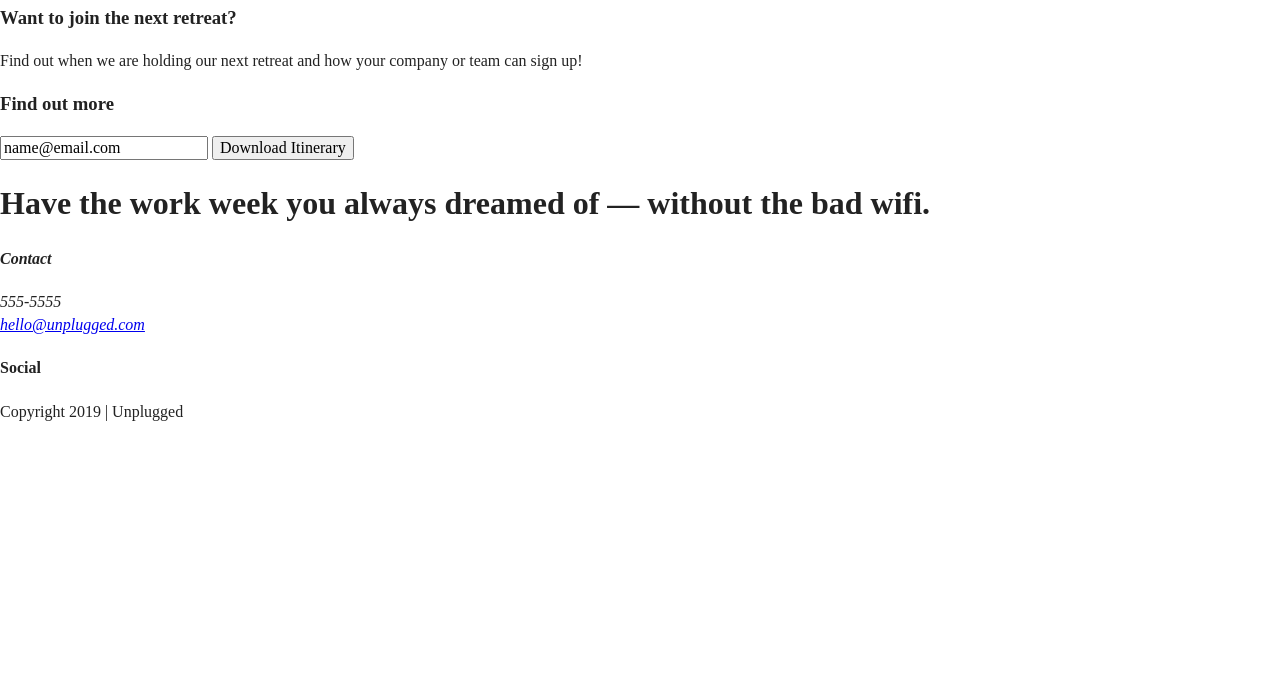
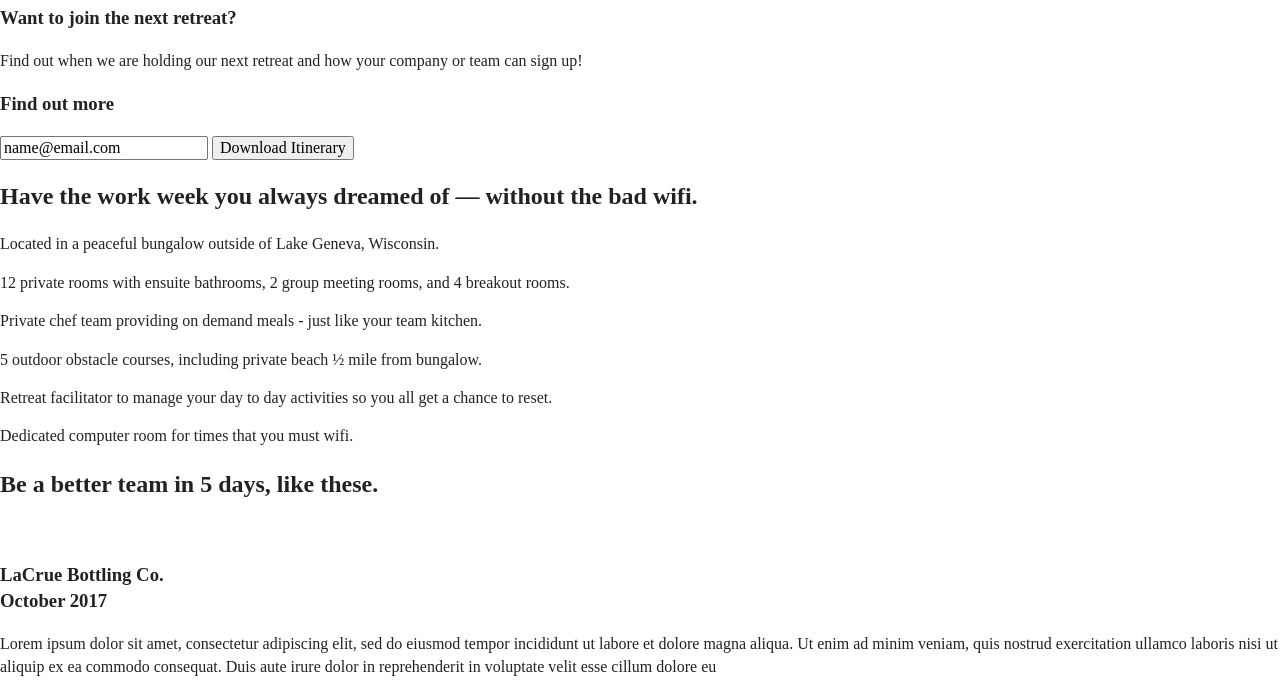
Before and after one commit to cbastidas127/unplugged, a plain HTML site: page index.html in a window 1280 px wide. Shown: the part 239-935 px from the top of the page. Before the commit the page ends 800 px from the top, so only its background shows below. Drawn offline with nearby package versions, Linux system fonts and the light colour scheme.

Commit message:
finished homepage

```diff
--- a/index.html
+++ b/index.html
@@ -27,6 +27,8 @@
         <!-- maybe add a class gere to grouo nav and logo items -->
         <a href="#"><img src="" alt="unplugged logo"></a>
         <h1>Unplugged</h1>
+
+
         <div class="header-divider"></div>
 
         <nav>
@@ -43,15 +45,11 @@
 
     <main>
 
-      <section>
+      <section class="hero-area">
 
         <div class="content-wrapper">
-
-          <div class="hero-area">
-            <h1>Retreat from the desk, return refreshed.</h1>
-          </div>
+          <h1>Retreat from the desk, return refreshed.</h1>
         </div>
-
 
       </section>
 
@@ -76,30 +74,77 @@
 
       </aside>
 
-      <section>
+
+      <section class="features">
+
         <div class="content-wrapper">
 
-          <div class="features">
-            <h1>Have the work week you always dreamed of — without the bad wifi.</h1>
 
+          <h2>Have the work week you always dreamed of — without the bad wifi.</h2>
 
+          <div class="features-items">
 
+            <article>
+              <p class="fontawesome-icon"></p>
+              <p class="features-item-description">Located in a peaceful bungalow outside of Lake Geneva, Wisconsin.</p>
+            </article>
 
+            <article>
+              <p class="fontawesome-icon"></p>
+              <p class="features-item-description">12 private rooms with ensuite bathrooms, 2 group meeting rooms, and 4
+                breakout rooms.</p>
+            </article>
 
+            <article>
+              <p class="fontawesome-icon"></p>
+              <p class="features-item-description">Private chef team providing on demand meals - just like your team
+                kitchen.</p>
+            </article>
 
+            <article>
+              <p class="fontawesome-icon"></p>
+              <p class="features-item-description">5 outdoor obstacle courses, including private beach ½ mile from
+                bungalow.</p>
+            </article>
+
+            <article>
+              <p class="fontawesome-icon"></p>
+              <p class="features-item-description">Retreat facilitator to manage your day to day activities so you all
+                get a chance to reset.</p>
+            </article>
+
+            <article>
+              <p class="fontawesome-icon"></p>
+              <p class="features-item-description">Dedicated computer room for times that you must wifi.</p>
+            </article>
 
           </div>
 
-
-
-
-
-
         </div>
-
 
       </section>
 
+      <section class="reviews">
+
+        <div class="content-wrapper">
+
+          <h2>Be a better team in 5 days, like these.</h2>
+
+          <img>
+          <article>
+            <div>
+              <h3>LaCrue Bottling Co.<br>October 2017</h3>
+              <p>
+                Lorem ipsum dolor sit amet, consectetur adipiscing elit, sed do eiusmod tempor incididunt ut labore et
+                dolore magna aliqua. Ut enim ad minim veniam, quis nostrud exercitation ullamco laboris
+                nisi ut aliquip ex ea commodo consequat. Duis aute irure dolor in reprehenderit in voluptate
+                velit esse cillum dolore eu
+              </p>
+            </div>
+          </article>
+        </div>
+
+      </section>
 
 
     </main>
@@ -123,7 +168,7 @@
             <h4>Social</h4>
             <div class="social-icons">
               <p><a href="https://www.facebook.com/yoursite" target="_blank"></a></p>
-              <p><a href="https://www.twiiter.com/yoursite" target="_blank"></a></p>
+              <p><a href="https://www.twitter.com/yoursite" target="_blank"></a></p>
               <p><a href="https://www.instagram.com/yoursite" target="_blank"></a></p>
             </div>
           </div>
```
